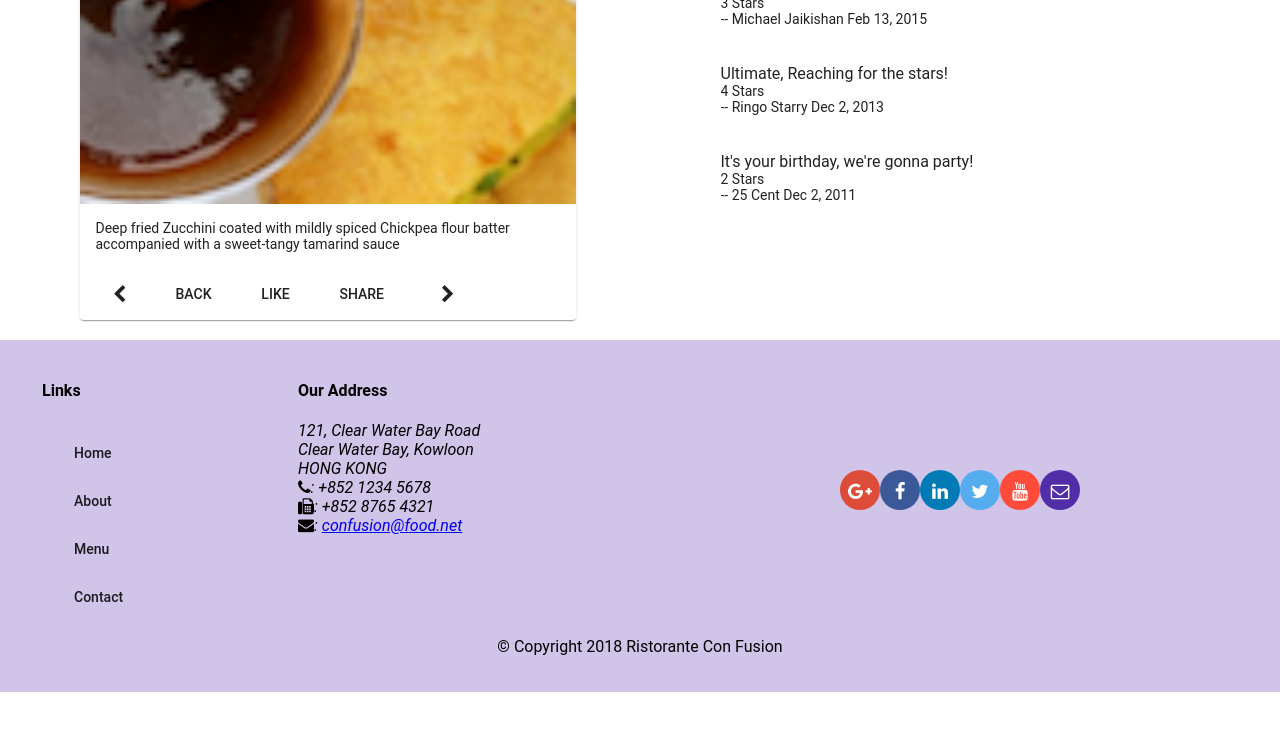
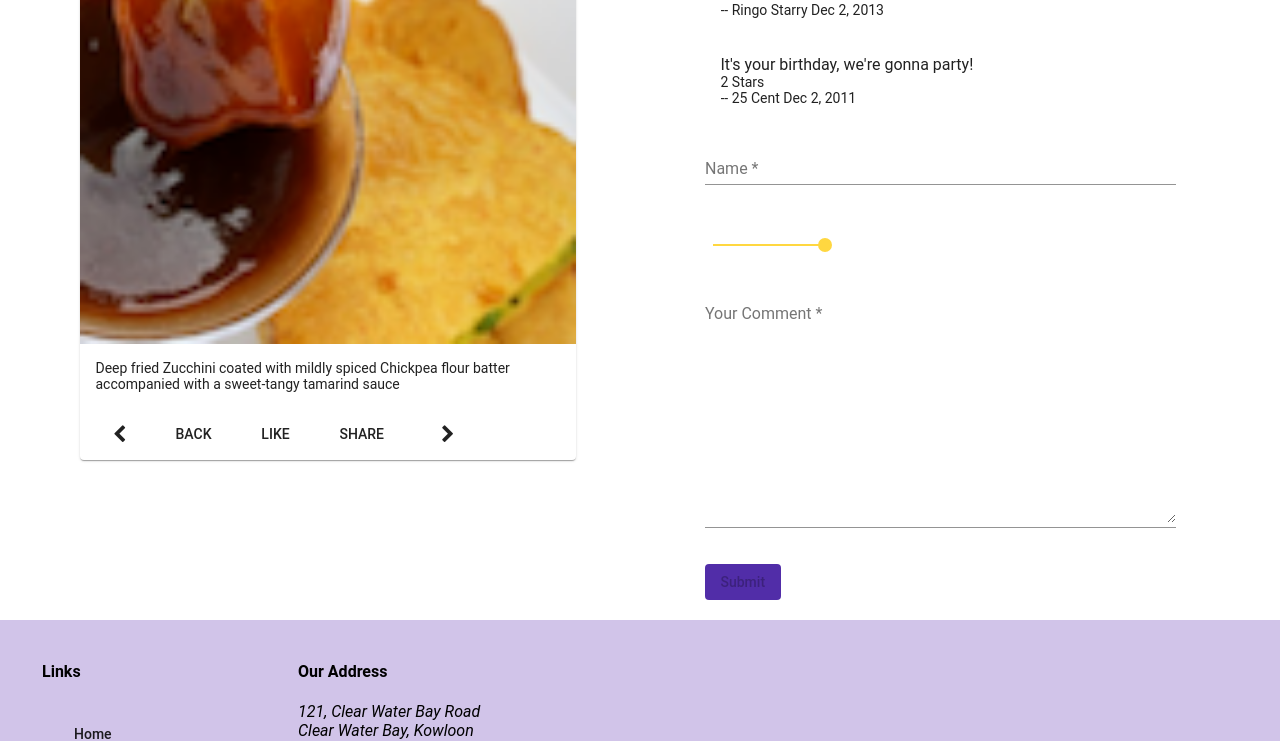
Before and after one commit to AndreREL/confusionAngular, an Angular app: page /dishdetail/1 in a window 1280 px wide. Shown: the part 742-1483 px from the top of the page. Before the commit the page ends 1434 px from the top, so only its background shows below. Built offline with nearby package versions, Linux system fonts and the light colour scheme.

Commit message:
Assignment 3

```diff
--- a/src/app/app.module.ts
+++ b/src/app/app.module.ts
@@ -13,6 +13,7 @@
 import { MatSelectModule } from '@angular/material/select';
 import { MatSlideToggleModule} from '@angular/material/slide-toggle';
 import { MatProgressSpinnerModule } from '@angular/material/progress-spinner';
+import { MatSliderModule } from '@angular/material/slider';
 import { FlexLayoutModule } from '@angular/flex-layout';
 import { FormsModule } from '@angular/forms';
 import { ReactiveFormsModule } from '@angular/forms';
@@ -66,7 +67,8 @@
     MatCheckboxModule,
     MatSelectModule,
     MatSlideToggleModule,
-    MatProgressSpinnerModule
+    MatProgressSpinnerModule,
+    MatSliderModule
   ],
   providers: [
     DishService,
--- a/src/app/dishdetail/dishdetail.component.html
+++ b/src/app/dishdetail/dishdetail.component.html
@@ -32,15 +32,44 @@
     </mat-card>
   </div>
 
-  <div fxFlex="40" *ngIf="dish">
+  <div fxFlex="40" *ngIf="dish" class="form-size">
     <mat-list>
       <h3>Comments</h3>
       <mat-list-item *ngFor="let comment of dish.comments">
-        <p matLine>{{comment.comment}}</p>
-        <p matLine>{{comment.rating}} Stars</p>
-        <p matLine>-- {{comment.author}} {{comment.date | date}}</p>
+        <p matLine>{{ comment.comment }}</p>
+        <p matLine>{{ comment.rating }} Stars</p>
+        <p matLine>-- {{ comment.author }} {{ comment.date | date }}</p>
       </mat-list-item>
     </mat-list>
+    <mat-list *ngIf="commentForm.valid">
+      <mat-list-item>
+        <p matLine>{{ commentForm.value.comment }}</p>
+        <p matLine>{{ commentForm.value.rating }} Stars</p>
+        <p matLine>-- {{ commentForm.value.author }}</p>
+      </mat-list-item>
+    </mat-list>
+    <form novalidate [formGroup]="commentForm" #cform="ngForm" (ngSubmit)="onSubmit()">
+      <p>
+        <mat-form-field class="full-width">
+          <input matInput formControlName="author" placeholder="Name" type="text" required>
+          <mat-error *ngIf="formErrors.author">
+            {{ formErrors.author}}
+          </mat-error>
+        </mat-form-field>
+      </p>
+      <p>
+        <mat-slider formControlName="rating" min="1" max="5" thumbLabel thickInterval="1"></mat-slider>
+      </p>
+      <p>
+        <mat-form-field class="full-width">
+          <textarea matInput formControlName="comment" placeholder="Your Comment" rows="12" required></textarea>
+          <mat-error *ngIf="formErrors.comment">
+            {{ formErrors.comment}}
+          </mat-error>
+        </mat-form-field>
+      </p>
+      <button type="submit" mat-button class="background-primary text-florar-white" [disabled]="commentForm.invalid">Submit</button>
+    </form>
   </div>
 
   <div [hidden]="dish">
--- a/src/app/dishdetail/dishdetail.component.scss
+++ b/src/app/dishdetail/dishdetail.component.scss
@@ -0,0 +1,7 @@
+.full-width {
+  width: 95%;
+}
+
+.form-size {
+  width: 75%;
+}
--- a/src/app/dishdetail/dishdetail.component.ts
+++ b/src/app/dishdetail/dishdetail.component.ts
@@ -1,9 +1,11 @@
-import { Component, OnInit } from '@angular/core';
+import { Component, OnInit, ViewChild } from '@angular/core';
 import { Params, ActivatedRoute } from '@angular/router';
 import { Location } from '@angular/common';
 import { Dish } from '../shared/dish';
 import { DishService } from '../services/dish.service';
 import { switchMap } from 'rxjs/operators';
+import { FormBuilder, FormGroup, NgForm, Validators } from '@angular/forms';
+import { Comment } from '../shared/comment';
 
 @Component({
   selector: 'app-dishdetail',
@@ -16,10 +18,31 @@
   dishIds!: string[];
   prev!: string;
   next!: string;
+  commentForm!: FormGroup;
+  comment!: Comment;
+  @ViewChild('cform') commentFormDirective!: NgForm;
+
+  formErrors: any = {
+    'author': '',
+    'comment': ''
+  }
+
+  validationMessages: any = {
+    'author': {
+      'required': 'Author name is required.',
+      'minlength': 'Author Name must be at least 2 characters long.'
+    },
+    'comment': {
+      'required': 'Comment is required.'
+    }
+  }
 
   constructor(private dishService: DishService,
     private route: ActivatedRoute,
-    private location: Location) {
+    private location: Location,
+    private fb: FormBuilder) {
+
+    this.createForm();
   }
 
   ngOnInit(): void {
@@ -33,6 +56,63 @@
       });
   }
 
+  createForm() {
+    this.commentForm = this.fb.group({
+      author: ['', [Validators.required, Validators.minLength(2)]],
+      comment: ['', [Validators.required]],
+      rating: 5,
+      date: ''
+    });
+
+    this.commentForm.valueChanges
+      .subscribe(data => this.onValueChanged(data));
+
+      this.onValueChanged(); // (re)set form validation messages
+  }
+
+  onValueChanged(data?: any) {
+    if (!this.commentForm) {
+      return;
+    }
+
+    const form = this.commentForm;
+
+    for (const field in this.formErrors) {
+      if (this.formErrors.hasOwnProperty(field)) {
+        // clean previous error message (if any)
+        this.formErrors[field] = '';
+        const control = form.get(field);
+
+        if (control && control.dirty && !control.valid) {
+          const messages = this.validationMessages[field];
+
+          for (const key in control.errors) {
+            if (control.errors.hasOwnProperty(key)) {
+              this.formErrors[field] += messages[key] + ' ';
+            }
+          }
+        }
+      }
+    }
+  }
+
+  onSubmit() {
+    this.comment = this.commentForm.value;
+    this.comment.date = new Date().toISOString();
+    this.dish.comments.push(this.comment);
+
+    this.commentForm.reset({
+      author: '',
+      comment: '',
+      rating: 5,
+      date: ''
+    });
+
+    this.commentFormDirective.resetForm({
+      rating: 5
+    });
+  }
+
   setPrevNext(dishId: string) {
     const index = this.dishIds.indexOf(dishId);
     this.prev = this.dishIds[(this.dishIds.length + index - 1)%this.dishIds.length];
```
